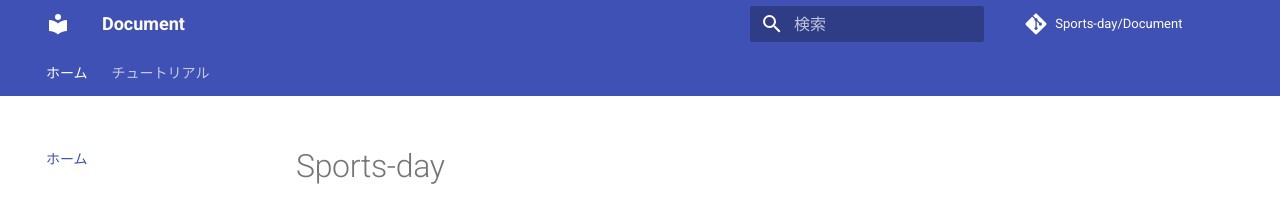
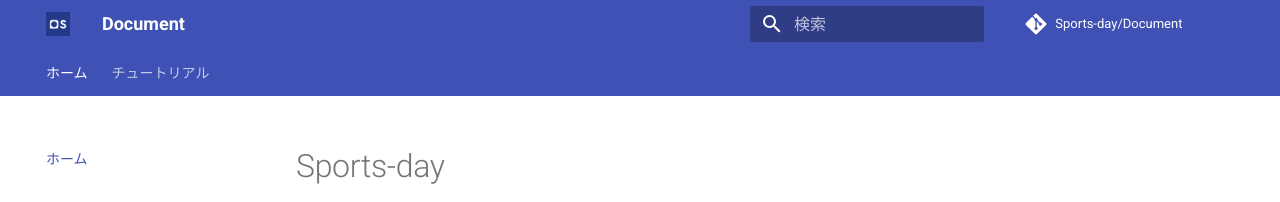
Before and after one commit to Sports-day/Document, an MkDocs documentation site: the page built from docs/index.md, in a window 1280 px wide. Shown: the top 202 px of the page. Built offline with MkDocs 1.6.1 and Material for MkDocs 9.7.7, drawn with Linux system fonts in a browser that asks for light colours; comment, search, counter and statistics services are not loaded.

Commit message:
feat: add logo, favicon

```diff
--- a/mkdocs.yml
+++ b/mkdocs.yml
@@ -21,6 +21,8 @@ extra:
     - icon: fontawesome/brands/github
       link: https://github.com/Sports-day
 theme:
+  favicon: assets/sportsday-icon-512x512.png
+  logo: assets/sportsday-icon-512x512.png
   name: material
   language: ja
   features:
```
Also changed, not shown: docs/assets/sportsday-icon-512x512.png (added).
